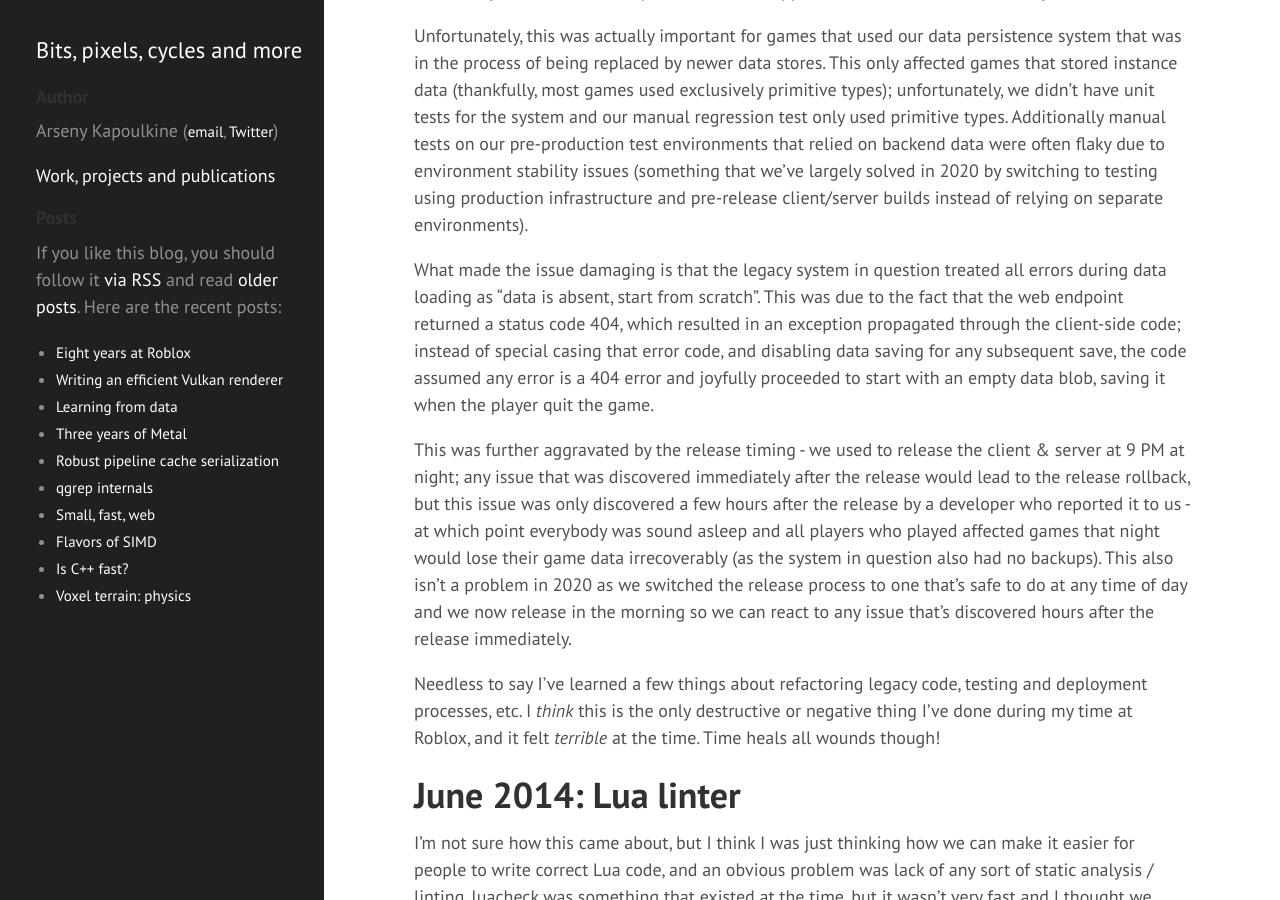
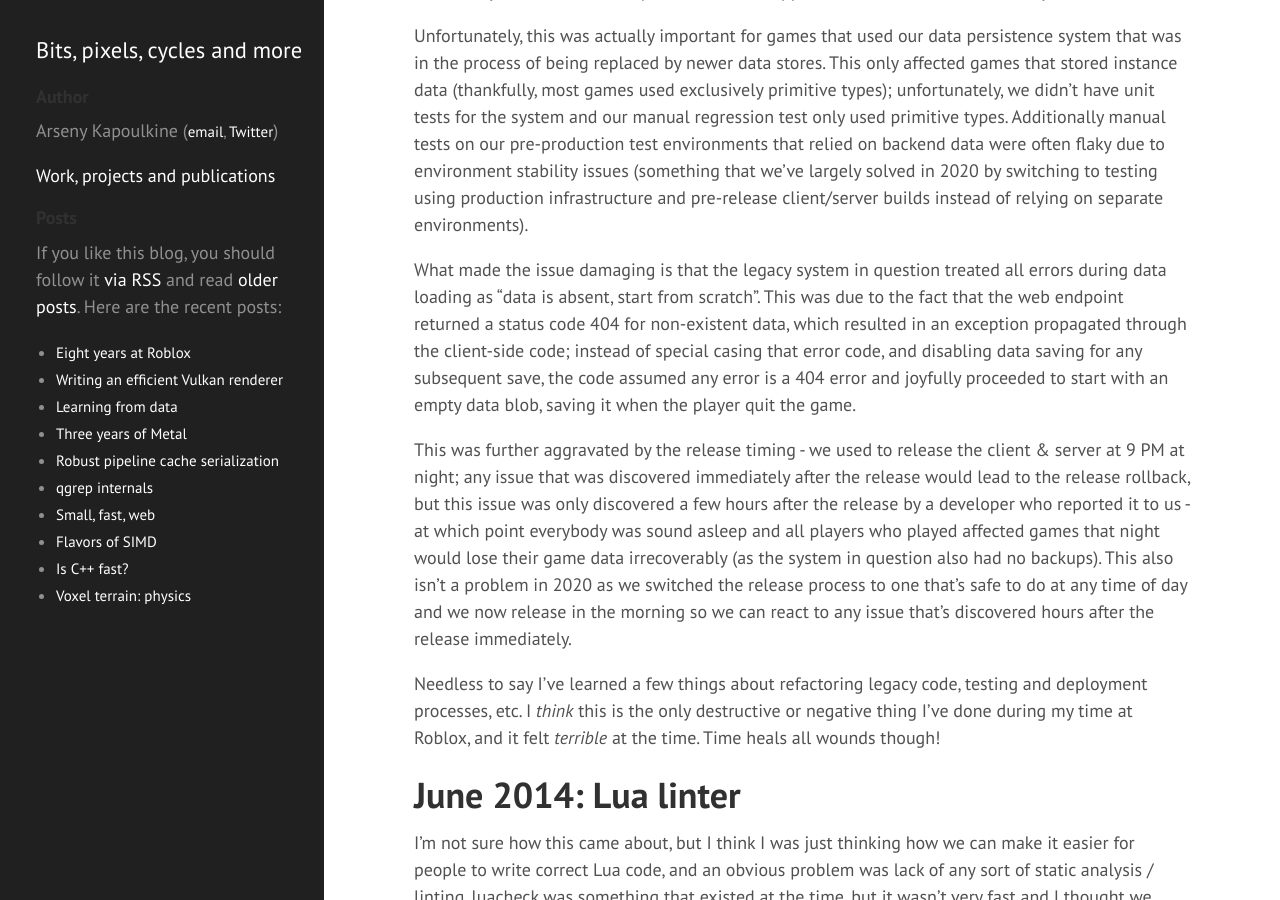
Before and after one commit to zeux/zeux.github.io, a Jekyll site: the page built from _posts/2020-08-02-eight-years-at-roblox.md, in a window 1280 px wide and 900 px high, scrolled down 15814 px. Built offline with Jekyll 4.4.1, drawn with Linux system fonts in a browser that asks for light colours.

Commit message:
Update 2020-08-02-eight-years-at-roblox.md

```diff
--- a/_posts/2020-08-02-eight-years-at-roblox.md
+++ b/_posts/2020-08-02-eight-years-at-roblox.md
@@ -214,7 +214,7 @@
 
 Unfortunately, this was actually important for games that used our data persistence system that was in the process of being replaced by newer data stores. This only affected games that stored instance data (thankfully, most games used exclusively primitive types); unfortunately, we didn't have unit tests for the system and our manual regression test only used primitive types. Additionally manual tests on our pre-production test environments that relied on backend data were often flaky due to environment stability issues (something that we've largely solved in 2020 by switching to testing using production infrastructure and pre-release client/server builds instead of relying on separate environments).
 
-What made the issue damaging is that the legacy system in question treated all errors during data loading as "data is absent, start from scratch". This was due to the fact that the web endpoint returned a status code 404, which resulted in an exception propagated through the client-side code; instead of special casing that error code, and disabling data saving for any subsequent save, the code assumed any error is a 404 error and joyfully proceeded to start with an empty data blob, saving it when the player quit the game.
+What made the issue damaging is that the legacy system in question treated all errors during data loading as "data is absent, start from scratch". This was due to the fact that the web endpoint returned a status code 404 for non-existent data, which resulted in an exception propagated through the client-side code; instead of special casing that error code, and disabling data saving for any subsequent save, the code assumed any error is a 404 error and joyfully proceeded to start with an empty data blob, saving it when the player quit the game.
 
 This was further aggravated by the release timing - we used to release the client & server at 9 PM at night; any issue that was discovered immediately after the release would lead to the release rollback, but this issue was only discovered a few hours after the release by a developer who reported it to us - at which point everybody was sound asleep and all players who played affected games that night would lose their game data irrecoverably (as the system in question also had no backups). This also isn't a problem in 2020 as we switched the release process to one that's safe to do at any time of day and we now release in the morning so we can react to any issue that's discovered hours after the release immediately.
 
```
